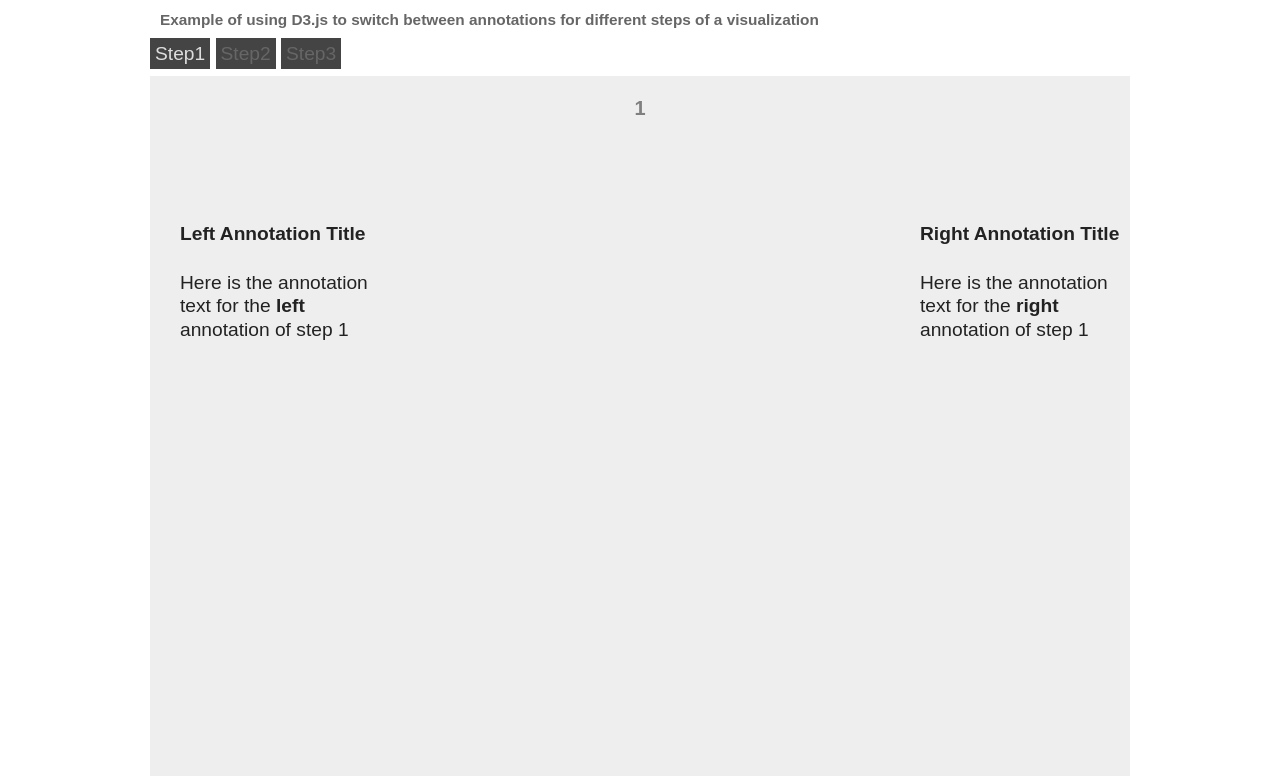
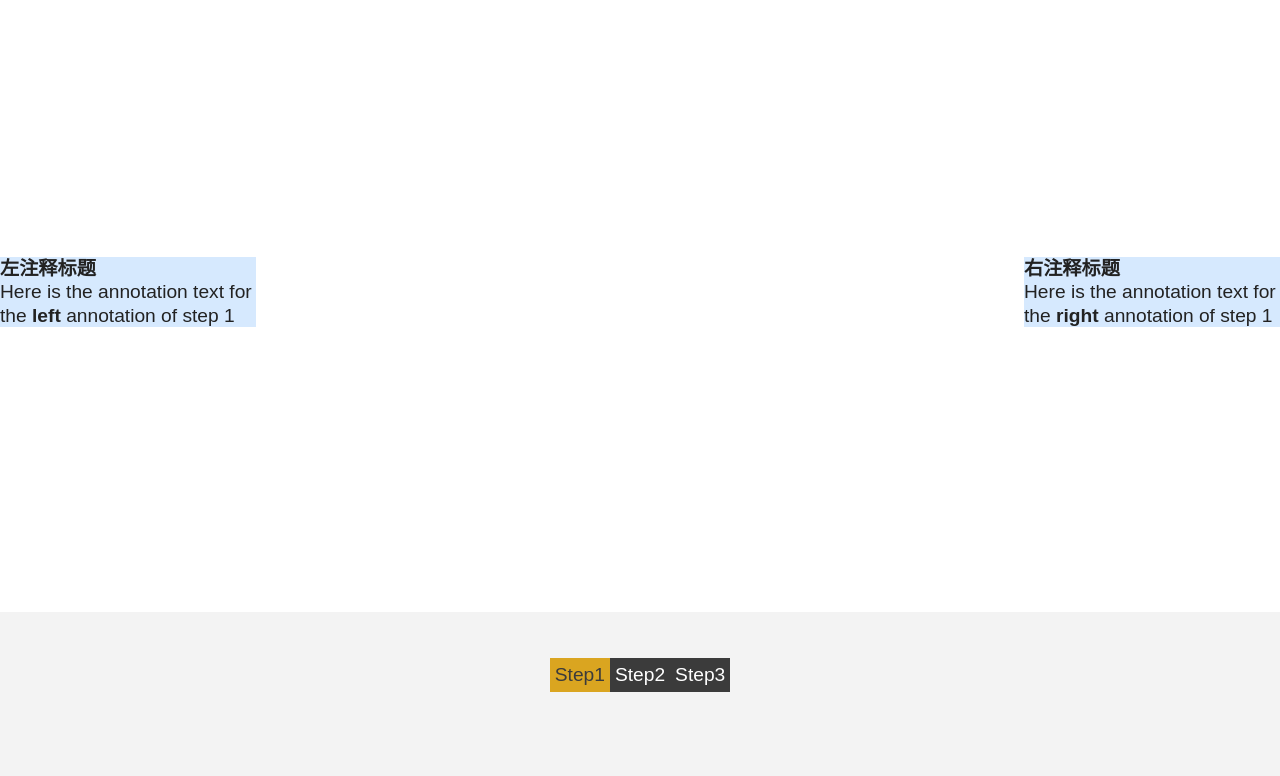
Before and after one commit to zhangzihaoDT/DESIGN2019-scrolltelling, a plain HTML site: page index.html in a window 1280 px wide. Shown: the part 108-884 px from the top of the page. After the commit the page ends 800 px from the top, so only its background shows below. Drawn offline with Linux system fonts and the light colour scheme.

Commit message:
完成flex布局

```diff
--- a/index.html
+++ b/index.html
@@ -14,47 +14,67 @@
 
 <body>
   <div id="container">
-    <h1>Dynamic Annotations in a Visualization Stepper</h1>
-    <h2 class="subtitle">Example of using D3.js to switch between annotations for different steps of a visualization
-    </h2>
-    <div id="vis-nav">
-      <a href="#" id="step1" class="step-link active">Step1</a>
-      <a href="#" id="step2" class="step-link">Step2</a>
-      <a href="#" id="step3" class="step-link">Step3</a>
+    <div id="vis-tittle">
+      <h1>进步式可视化与flex布局动态注释</h1>
+      <h2 class="subtitle">使用D3.js在可视化的不同步骤之间切换注释的示例</h2>
     </div>
+
     <div id="vis-container">
       <div id="annotation-steps">
-        <div class="annotation-step" id="step1-annotation" style="display:block;">
-          <div class="annotation" id="step1-left-annotation">
-            <h4>Left Annotation Title</h4>
+        <div class="annotation-step" id="step1-annotation" style="display: block;">
+          <div class="Grid-top"></div>
+          <div class="Grid-center">
+            <div class="Grid-cell left-cell">
+              <h4>左注释标题</h4>
               <p>Here is the annotation text for the <strong>left</strong> annotation of step 1</p>
             </div>
-          <div class="annotation" id="step1-right-annotation">
-            <h4>Right Annotation Title</h4>
+            <div class="Grid-cell"></div>
+            <div class="Grid-cell right-cell">
+              <h4>右注释标题</h4>
               <p>Here is the annotation text for the <strong>right</strong> annotation of step 1</p>
             </div>
           </div>
+          <div class="Grid-low"></div>
+        </div>
         <div class="annotation-step" id="step2-annotation">
-          <div class="annotation" id="step2-center-annotation">
-            <h4>Center Annotation Title</h4>
+          <div class="Grid-top">
+            <div class="Grid-cell"></div>
+            <div class="Grid-cell center-cell">
+              <h4>中部释标题</h4>
               <p>Here is the annotation text for the center annotation of step 2.<br />
                 We are using absolute positioning of these divs</p>
             </div>
+            <div class="Grid-cell"></div>
+          </div>
+          <div class="Grid-center"></div>
+          <div class="Grid-low"></div>
         </div>
         <div class="annotation-step" id="step3-annotation">
-          <div class="annotation" id="step3-high-annotation">
-            <h4>High Annotation Title</h4>
+          <div class="Grid-top">
+            <div class="Grid-cell left-cell">
+              <h4>左上角注释标题</h4>
               <p>This is text up high.</p>
             </div>
-          <div class="annotation" id="step3-low-annotation">
-            <h4>Low Annotation Title</h4>
+          </div>
+          <div class="Grid-center"></div>
+          <div class="Grid-low">
+            <div class="Grid-cell"></div>
+            <div class="Grid-cell right-cell">
+              <h4>右下角注释标题</h4>
               <p>This is text down low.</p>
             </div>
+          </div>
+
         </div>
       </div>
       <div id="vis-canvas">
         <p style="font-size: 20px;font-weight: 900;color:#7f7f7f;text-align: center;">1</p>
       </div>
+    </div>
+    <div id="vis-nav">
+      <a href="#" id="step1" class="step-link active">Step1</a>
+      <a href="#" id="step2" class="step-link">Step2</a>
+      <a href="#" id="step3" class="step-link">Step3</a>
     </div>
   </div>
   <script src="stepper.js"></script>
--- a/stepper.js
+++ b/stepper.js
@@ -21,7 +21,7 @@ function computeDimensions(selection) {
 //margin convention
 var margin = { top: 10, right: 20, bottom: 60, left: 30 },
   width = computeDimensions(figure).width - margin.left - margin.right,
-  height = computeDimensions(figure).height / 2 - margin.top - margin.bottom;
+  height = computeDimensions(figure).height - margin.top - margin.bottom;
 
 //create x and y scale. We'll set the domain later
 var xScale = d3
@@ -111,7 +111,6 @@ d3.selectAll("a.step-link").on("click", function(d) {
 });
 //load data
 var url = "data/bubblesBind.csv";
-
 function initAxis() {
   svg
     .append("g")
--- a/styles.css
+++ b/styles.css
@@ -1,6 +1,12 @@
 /* This is just to make things look a bit better */
+* {
+  margin: 0;
+  padding: 0;
+  box-sizing: border-box;
+}
 body {
   font-size: 1.2em;
+  background-color: #f3f3f3; /* Blue */
 }
 
 h2.subtitle {
@@ -12,97 +18,99 @@ h2.subtitle {
 /* Basic styling for the step links */
 a.step-link {
   padding: 5px;
-  background-color: #444;
-  color: #666;
+  background-color: #3b3b3b;
+  color: #ffffff;
   text-decoration: none;
 }
 
 a.step-link:hover,
 a.active {
-  color: #ddd;
+  color: #3b3b3b;
+  background-color: goldenrod;
 }
 
 #container {
-  margin: auto;
-  padding-top: 20px;
-  width: 980px;
+  display: flex;
+  justify-content: center;
+  flex-direction: column;
+  align-items: center;
+}
+#vis-tittle {
+  display: flex;
+  flex-direction: column; /*垂直对齐*/
+  justify-content: center; /*垂直居中*/
+  align-items: center; /*元素居中*/
+  height: 10vh;
+}
+#vis-nav {
+  display: flex;
+  justify-content: center;
+  z-index: 20;
+  bottom: 0;
+  position: absolute;
+}
+/* 相对定位*/
+#vis-container {
+  width: 100%;
+  position: relative;
 }
 
-/* Here is our relatively positioned
- * container div to hold the rest of the
- * visualization */
-#vis-container {
-  position: relative;
-  width: 980px;
-  height: 700px;
-  margin-top: 10px;
-}
-
-/* All the .annotation-step divs are inside
- * #annotation-steps. z-index ensures annotations
- * stay on top of visualization. */
+/* 每个解释部分前置 */
 #annotation-steps {
-  position: absolute;
   z-index: 40;
 }
 
-#vis-nav {
-  z-index: 20;
-}
-
-/* This is where you would create the actual visualization.
- * Right now, lets just change the background color. */
+/* 使用绝对定位脱离文档流 */
 #vis-canvas {
+  width: 100%;
+  z-index: -1;
+  overflow: hidden;
+  background-color: #ffffff;
+  height: 80vh;
   position: absolute;
-  width: 100%;
-  height: 100%;
-  z-index: 10;
-  overflow: hidden;
-  background-color: #eee;
+  left: 0;
+  top: 0;
 }
 
 /* By default, all annotation-steps are hidden. */
 .annotation-step {
-  position: absolute;
   display: none;
 }
 
 /* Finally we can position each annotation exactly how
  * we want. */
-.annotation {
-  position: absolute;
+.Grid-center {
+  display: flex;
+  justify-content: space-between;
+  align-items: center;
+  height: calc(80vh / 3);
+}
+.Grid-top {
+  display: flex;
+  justify-content: space-between;
+  align-items: flex-start;
+  height: calc(80vh / 3);
+}
+.Grid-low {
+  display: flex;
+  justify-content: space-between;
+  align-items: flex-end;
+  height: calc(80vh / 3);
 }
 
-#step1-left-annotation {
-  left: 30px;
-  top: 120px;
-  width: 200px;
+.Grid-cell {
+  flex: 1;
+  background-color: #d6e9fe;
+}
+.left-cell,
+.right-cell {
+  flex: 0 20%;
 }
 
-#step1-right-annotation {
-  left: 770px;
-  top: 120px;
-  width: 200px;
+.center-cell {
+  flex: 0 40%;
 }
 
-#step2-center-annotation {
-  left: 290px;
-  top: 40px;
-  width: 400px;
-  text-align: center;
-}
-
-#step3-high-annotation {
-  left: 50px;
-  top: 30px;
-  width: 200px;
-}
-
-#step3-low-annotation {
-  left: 730px;
-  top: 550px;
-  width: 200px;
-}
 /*数据图表的定义*/
 .axis path,
 .axis line {
```
Lines whose indentation alone changed are shown as unchanged.
